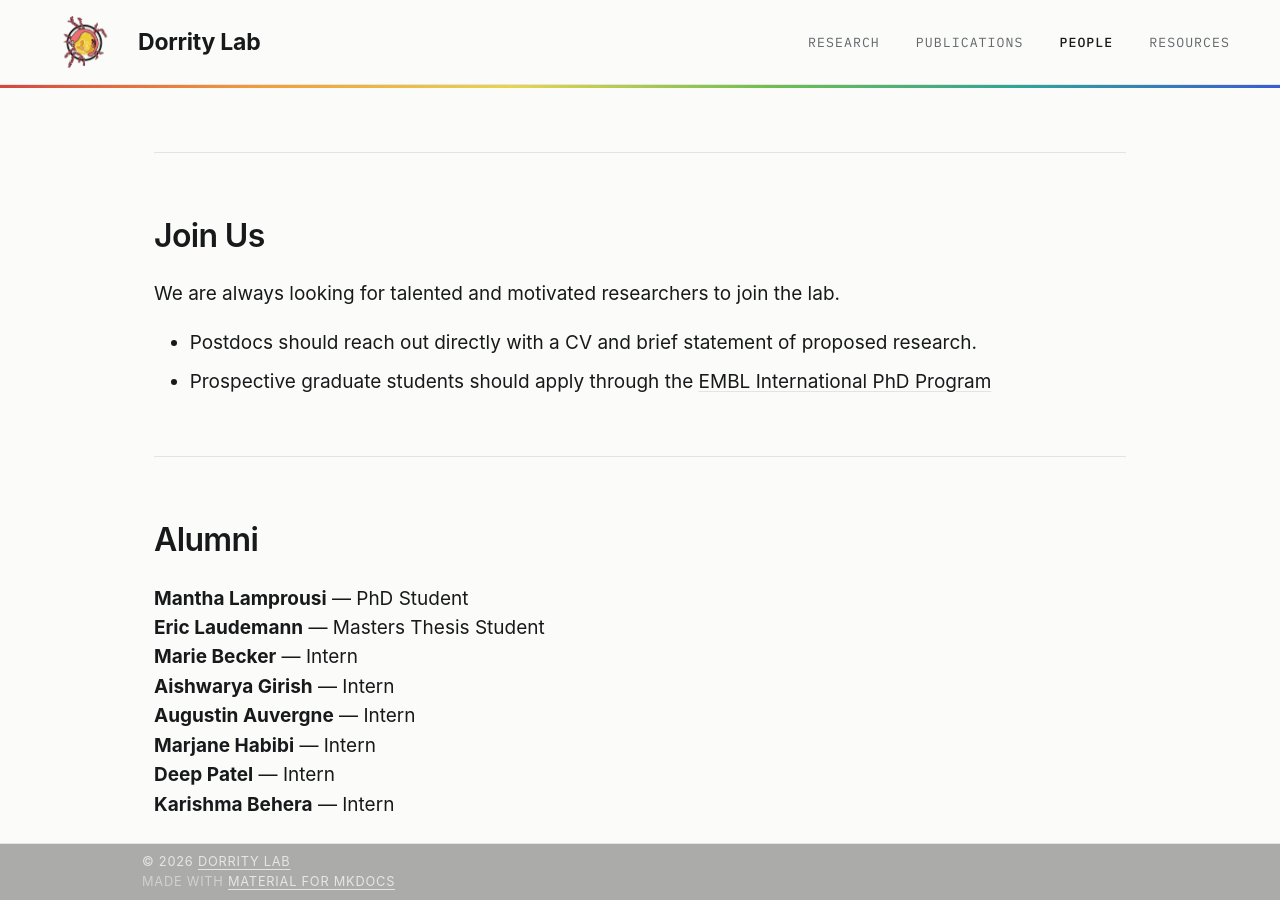
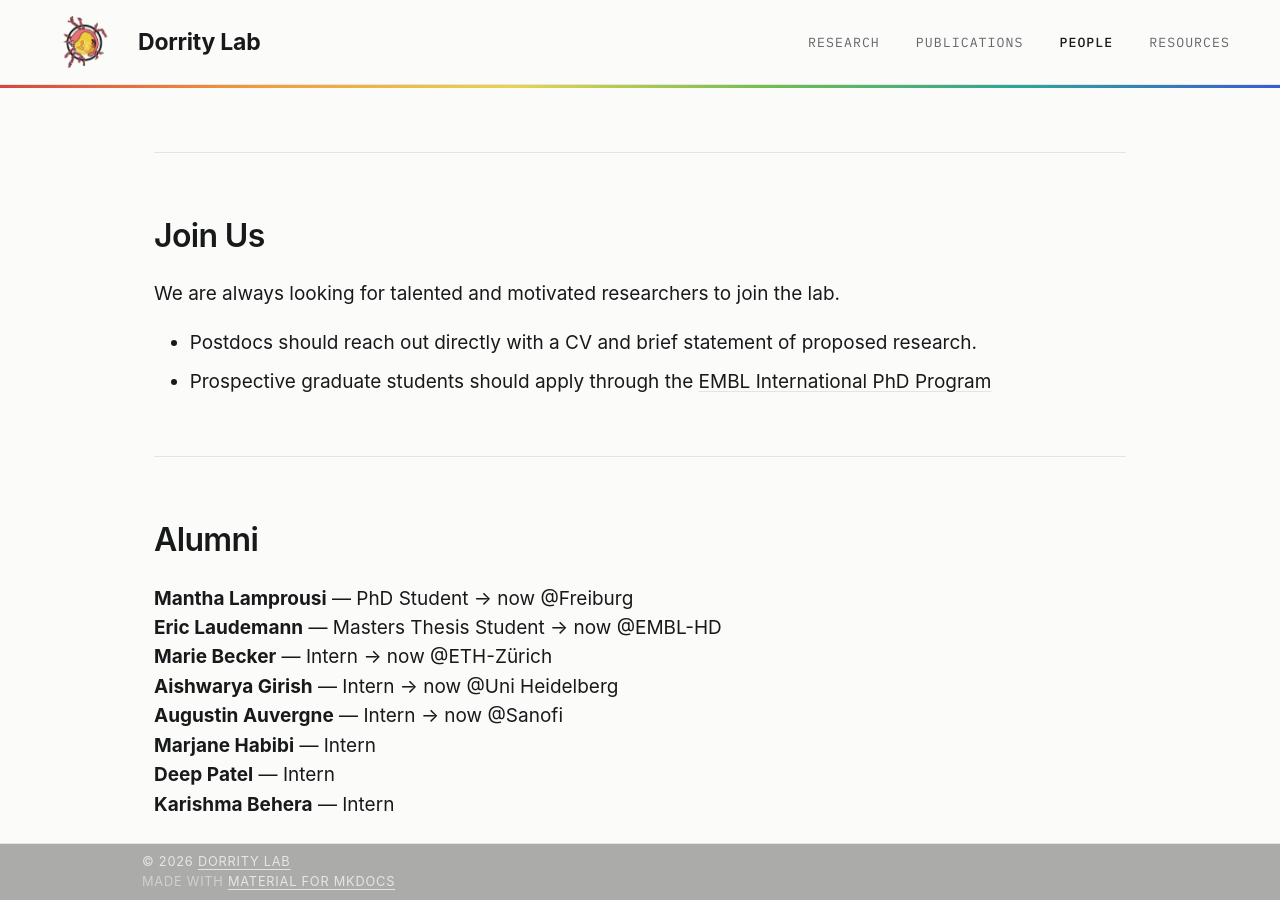
Before and after one commit to dorrity-lab/dorrity-lab.github.io, an MkDocs documentation site: the page built from docs/people.md, in a window 1280 px wide and 900 px high, scrolled down 1920 px. Built offline with MkDocs 1.6.1 and Material for MkDocs 9.7.7, drawn with Linux system fonts in a browser that asks for light colours; some web fonts are replaced; comment, search, counter and statistics services are not loaded; grey boxes are pictures that could not be loaded.

```diff
--- a/docs/people.md
+++ b/docs/people.md
@@ -214,11 +214,11 @@ We are always looking for talented and motivated researchers to join the lab.
 
 ## Alumni
 
-**Mantha Lamprousi** — PhD Student<br>
-**Eric Laudemann** — Masters Thesis Student<br>
-**Marie Becker** — Intern<br>
-**Aishwarya Girish** — Intern<br>
-**Augustin Auvergne** — Intern<br>
+**Mantha Lamprousi** — PhD Student -> now @Freiburg <br>
+**Eric Laudemann** — Masters Thesis Student -> now @EMBL-HD <br>
+**Marie Becker** — Intern -> now @ETH-Zürich<br>
+**Aishwarya Girish** — Intern -> now @Uni Heidelberg<br>
+**Augustin Auvergne** — Intern -> now @Sanofi<br>
 **Marjane Habibi** — Intern<br>
 **Deep Patel** — Intern<br>
 **Karishma Behera** — Intern
```
Also changed, not shown: docs/index.md (+2 -2 lines), docs/people/dorrity.md (+2 -2 lines), docs/research.md (+20 -13 lines), docs/resources.md (+5 -4 lines), docs/assets/images/research/cell-timing.png (added), docs/assets/images/research/embryo1-ch1-raw.png (added), docs/assets/images/research/embryo1-ch2-raw.png (added), docs/assets/images/research/jaw-cna.png (added), 4 other files.
